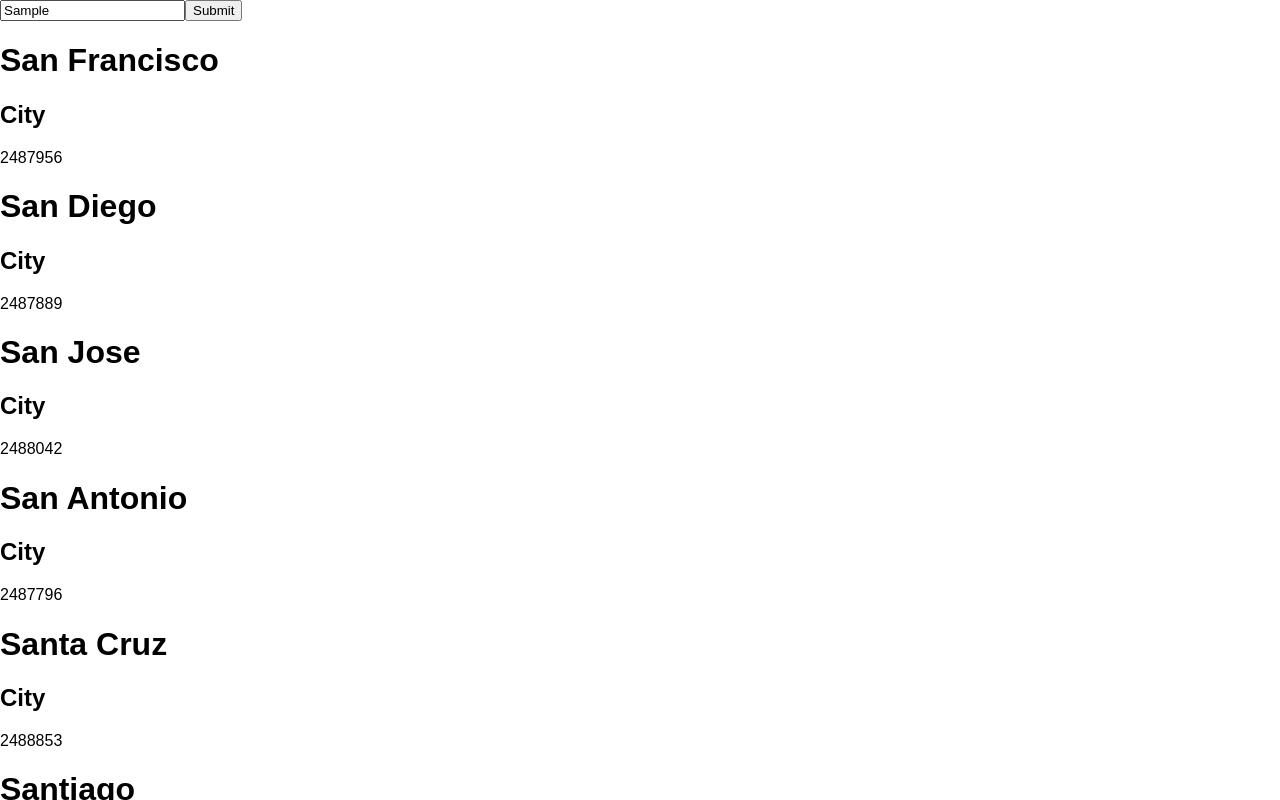
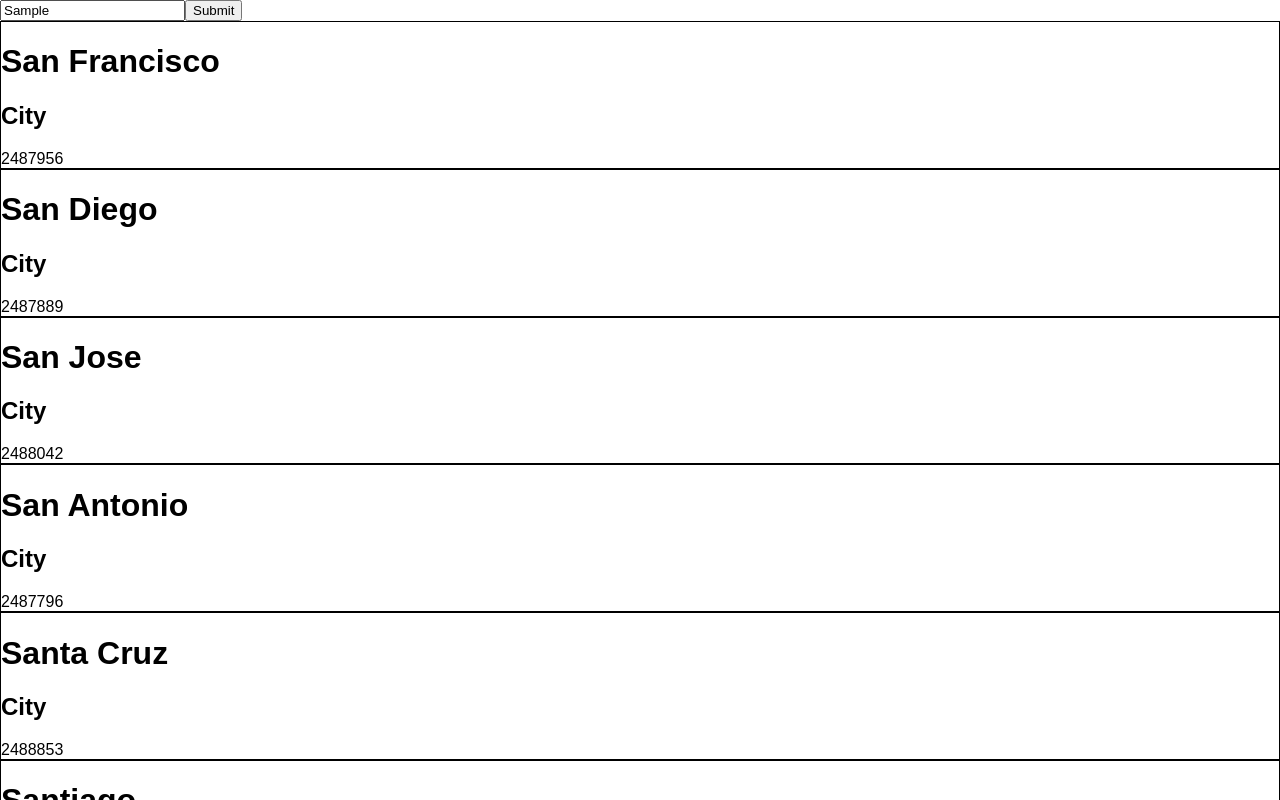
Before and after one commit to jadlers/simple-forecast, a React (Create React App) app: page / in a window 1280 px wide. Both pictures are taken after typing "Sample" into the empty fields and a click on the input 213 px from the left and 10 px from the top of the page. Shown: the top 800 px of the page. Built offline with nearby package versions, Linux system fonts and the light colour scheme; the HTML template or start-up script is replaced by a standard one.

Commit message:
Add toggle to show five day forecast for city

```diff
--- a/src/city.js
+++ b/src/city.js
@@ -1,14 +1,40 @@
 import React, { Component } from 'react';
+import { fiveDayForecast } from './api-requests';
+
+import Day from './day.js';
 
 class City extends Component {
+  state = {
+    expanded: false,
+    forecast: {},
+  };
+
+  async toggleDetail(woeid) {
+    let { expanded, forecast } = this.state;
+    if (!expanded) {
+      forecast = await fiveDayForecast(woeid);
+    }
+    this.setState({ forecast, expanded: !expanded });
+  }
+
   render() {
     const { data } = this.props;
+    const { expanded, forecast } = this.state;
 
     return (
       <div>
-        <h1>{data.title}</h1>
-        <h2>{data.location_type}</h2>
-        {data.woeid}
+        <div
+          style={{ border: '1px solid black' }}
+          onClick={() => this.toggleDetail(data.woeid)}
+        >
+          <h1>{data.title}</h1>
+          <h2>{data.location_type}</h2>
+          {data.woeid}
+        </div>
+        <div>
+          {expanded &&
+            forecast.consolidated_weather.map(v => <Day key={v.id} data={v} />)}
+        </div>
       </div>
     );
   }
```
